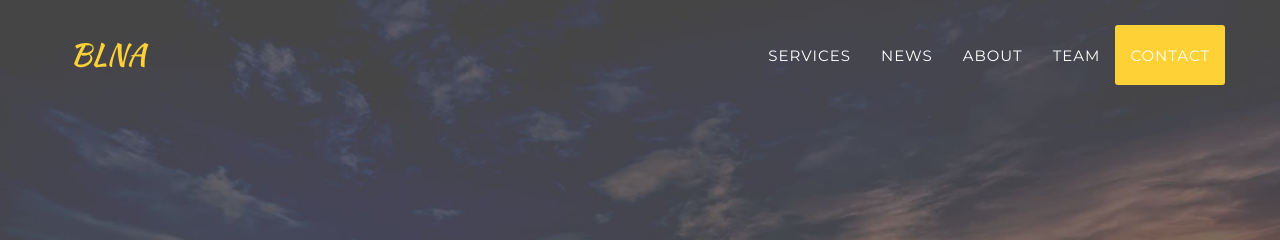
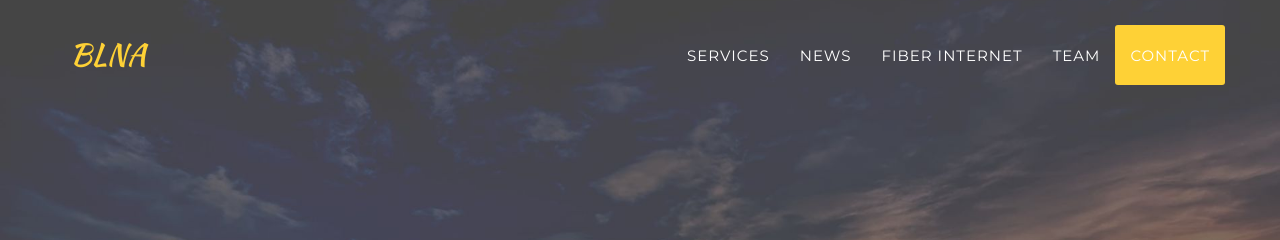
Before and after one commit to benbrooklakeshore/benbrooklakeshore.github.io, a Jekyll site: the page built from _posts/2023-02-22-website-up-and-running.markdown, in a window 1280 px wide. Shown: the top 240 px of the page. Built offline with Jekyll 4.4.1, drawn with Linux system fonts in a browser that asks for light colours; some web fonts are replaced; comment, search, counter and statistics services are not loaded.

Commit message:
changed header

```diff
--- a/_includes/header.html
+++ b/_includes/header.html
@@ -25,7 +25,7 @@
                         <a class="page-scroll" href="#portfolio">News</a>
                     </li>
                     <li>
-                        <a class="page-scroll" href="#about">About</a>
+                        <a class="page-scroll" href="#about">Fiber Internet</a>
                     </li>
                     <li>
                         <a class="page-scroll" href="#team">Team</a>
```
